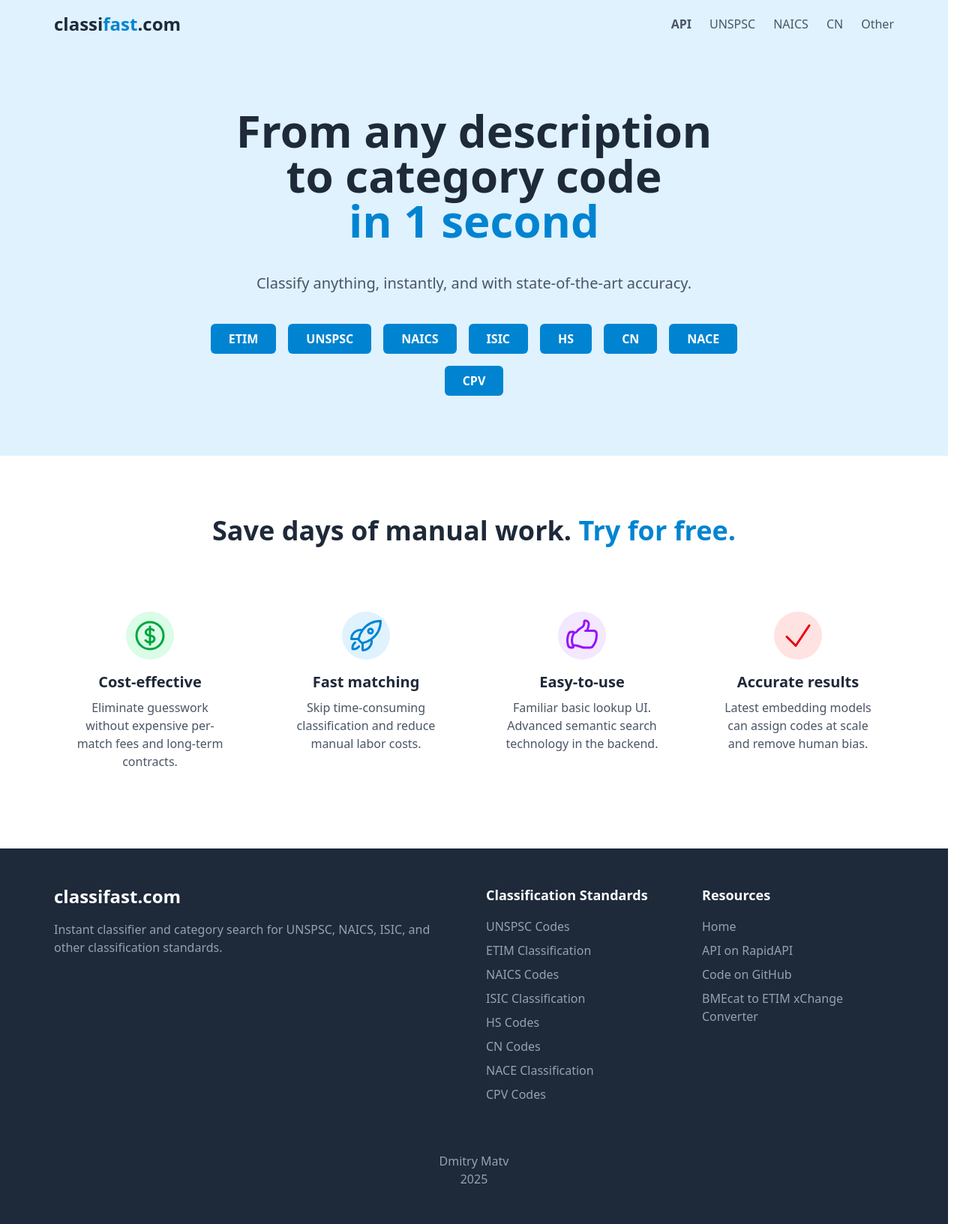
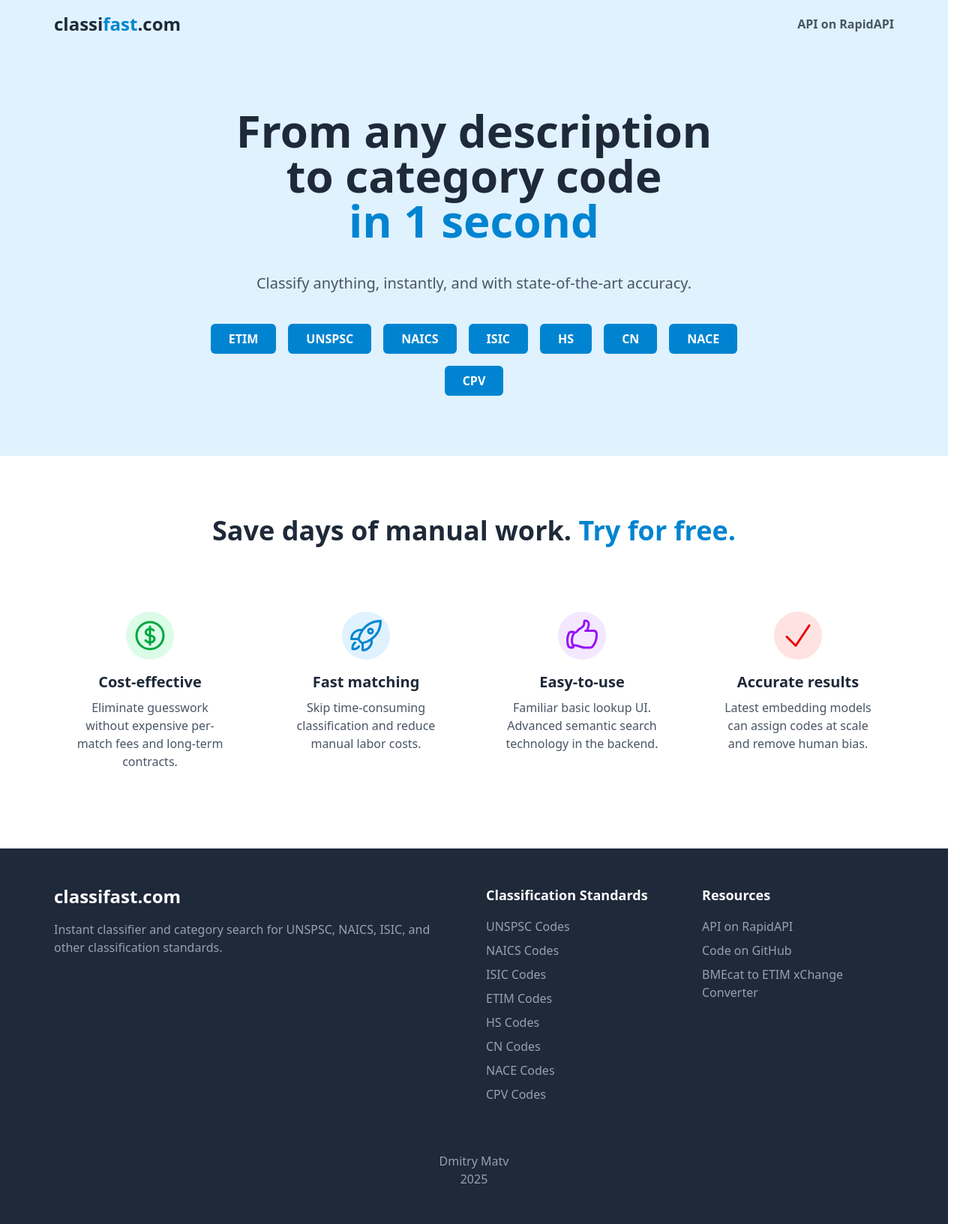
Before and after one commit to DmitryMatv/classifast, a Python web app: template app/templates/index.html in a window 1280 px wide. Shown: the whole page at 75% size. Run offline with Jinja, Linux system fonts and the light colour scheme; the template is opened without the code that fills it, so the values that code supplies are empty; style sheets or scripts are compiled from the project's sources.

Commit message:
Change some header menus items

```diff
--- a/app/templates/index.html
+++ b/app/templates/index.html
@@ -281,15 +281,8 @@
             <nav class="desktop-nav">
                 <ul class="flex space-x-6 items-center">
                     <li><a href="https://rapidapi.com/DmitryMatv/api/classifast-api" target="_blank" rel="noopener"
-                            class="text-gray-600 hover:text-sky-600 transition-colors font-bold">API</a></li>
-                    <li><a href="{{ url_for('show_classifier_page', classifier_type='unspsc') }}"
-                            class="text-gray-600 hover:text-sky-600 transition-colors">UNSPSC</a></li>
-                    <li><a href="{{ url_for('show_classifier_page', classifier_type='naics') }}"
-                            class="text-gray-600 hover:text-sky-600 transition-colors">NAICS</a></li>
-                    <li><a href="{{ url_for('show_classifier_page', classifier_type='cn') }}"
-                            class="text-gray-600 hover:text-sky-600 transition-colors">CN</a></li>
-                    <li><a href="{{ url_for('read_root') }}"
-                            class="text-gray-600 hover:text-sky-600 transition-colors">Other</a></li>
+                            class="text-gray-600 hover:text-sky-600 transition-colors font-bold">API on RapidAPI</a>
+                    </li>
                 </ul>
             </nav>
 
@@ -305,7 +298,7 @@
         <nav class="mobile-menu" id="mobile-menu">
             <ul class="flex flex-col">
                 <li><a href="https://rapidapi.com/DmitryMatv/api/classifast-api" target="_blank" rel="noopener"
-                        class="text-gray-600 hover:text-sky-600 transition-colors font-bold">API</a>
+                        class="text-gray-600 hover:text-sky-600 transition-colors font-bold">API on RapidAPI</a>
                 </li>
                 <li><a href="{{ url_for('show_classifier_page', classifier_type='unspsc') }}"
                         class="text-gray-600 hover:text-sky-600 transition-colors">UNSPSC</a>
@@ -522,18 +515,18 @@
                     <ul class="space-y-2">
                         <li><a href="{{ url_for('show_classifier_page', classifier_type='unspsc') }}"
                                 class="text-gray-400 hover:text-white transition-colors">UNSPSC Codes</a></li>
-                        <li><a href="{{ url_for('show_classifier_page', classifier_type='etim') }}"
-                                class="text-gray-400 hover:text-white transition-colors">ETIM Classification</a></li>
                         <li><a href="{{ url_for('show_classifier_page', classifier_type='naics') }}"
                                 class="text-gray-400 hover:text-white transition-colors">NAICS Codes</a></li>
                         <li><a href="{{ url_for('show_classifier_page', classifier_type='isic') }}"
-                                class="text-gray-400 hover:text-white transition-colors">ISIC Classification</a></li>
+                                class="text-gray-400 hover:text-white transition-colors">ISIC Codes</a></li>
+                        <li><a href="{{ url_for('show_classifier_page', classifier_type='etim') }}"
+                                class="text-gray-400 hover:text-white transition-colors">ETIM Codes</a></li>
                         <li><a href="{{ url_for('show_classifier_page', classifier_type='hs') }}"
                                 class="text-gray-400 hover:text-white transition-colors">HS Codes</a></li>
                         <li><a href="{{ url_for('show_classifier_page', classifier_type='cn') }}"
                                 class="text-gray-400 hover:text-white transition-colors">CN Codes</a></li>
                         <li><a href="{{ url_for('show_classifier_page', classifier_type='nace') }}"
-                                class="text-gray-400 hover:text-white transition-colors">NACE Classification</a></li>
+                                class="text-gray-400 hover:text-white transition-colors">NACE Codes</a></li>
                         <li><a href="{{ url_for('show_classifier_page', classifier_type='cpv') }}"
                                 class="text-gray-400 hover:text-white transition-colors">CPV Codes</a></li>
                     </ul>
@@ -542,8 +535,6 @@
                 <div>
                     <h4 class="text-lg font-semibold mb-4">Resources</h4>
                     <ul class="space-y-2">
-                        <li><a href="{{ url_for('read_root') }}"
-                                class="text-gray-400 hover:text-white transition-colors">Home</a></li>
                         <li><a href="https://rapidapi.com/DmitryMatv/api/classifast-api" target="_blank" rel="noopener"
                                 class="text-gray-400 hover:text-white transition-colors">API on RapidAPI</a></li>
                         <li><a href="https://github.com/DmitryMatv/classifast" target="_blank" rel="noopener"
```
Also changed, not shown: app/templates/classifier_page.html (+8 -9 lines).
